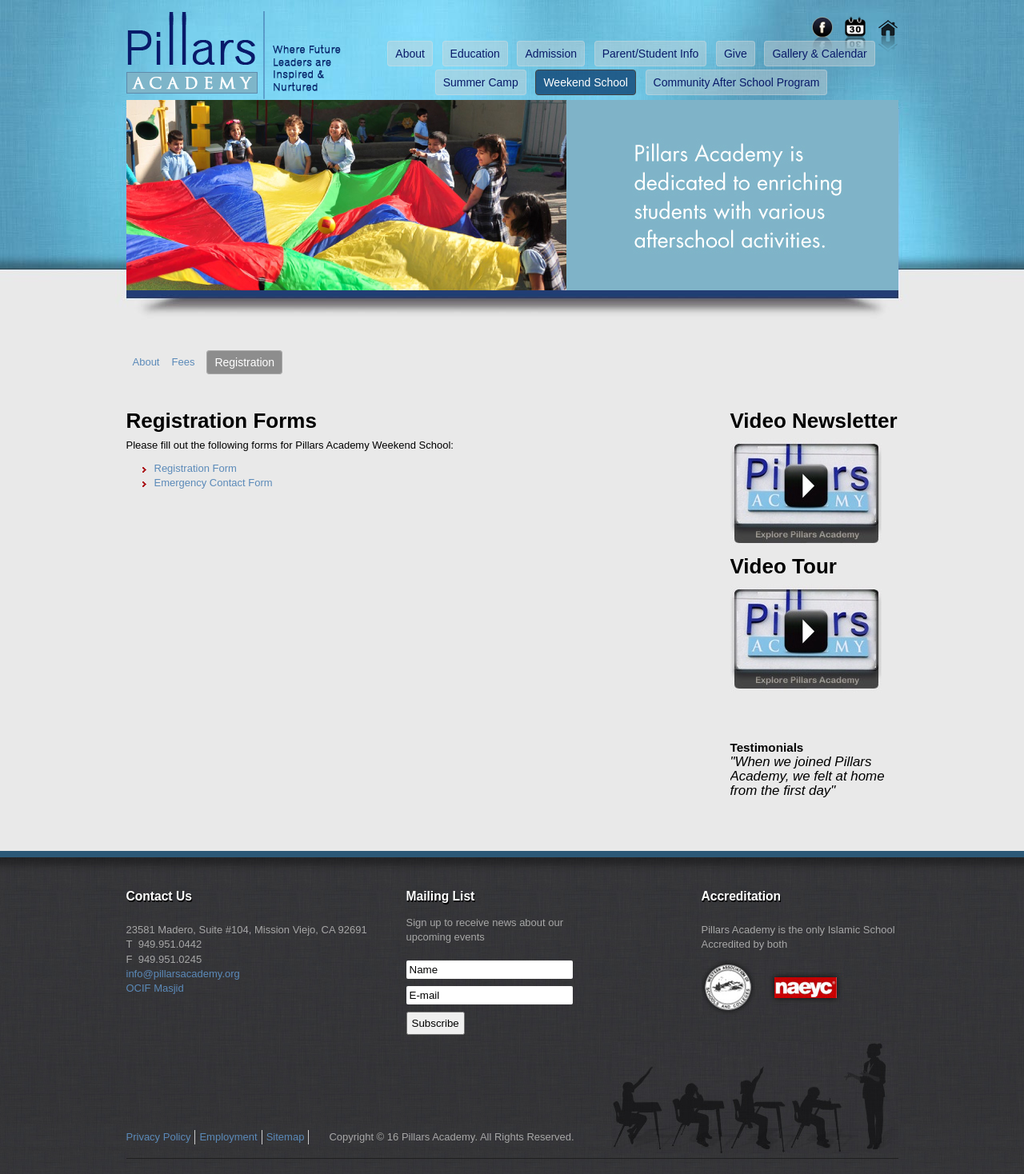
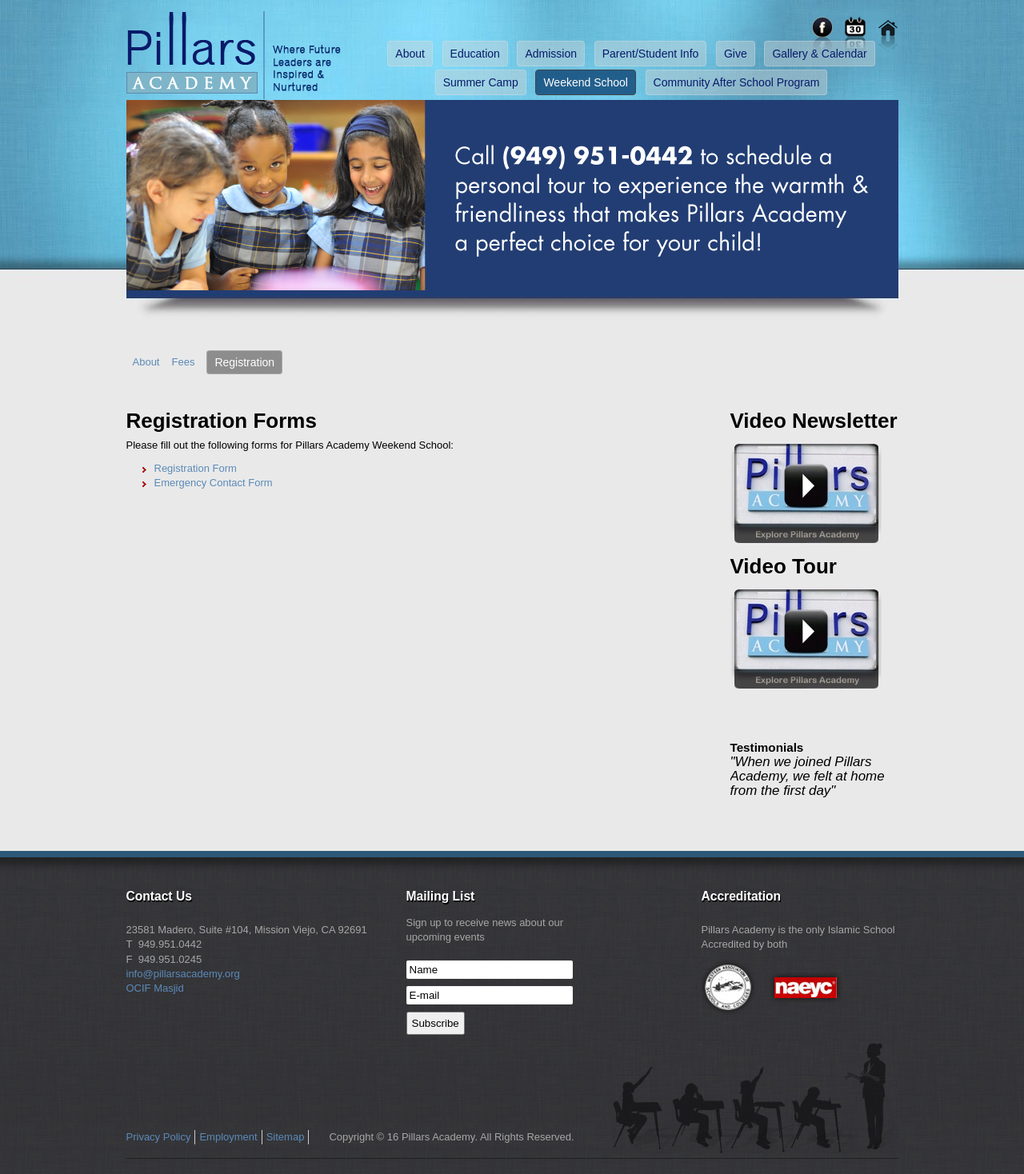
Before and after one commit to pillarsacademy/pillarsacademy.github.io, a Jekyll site: the page built from weekend-school/registration.md, in a window 1280 px wide. Shown: the whole page at 80% size. Built offline with Jekyll 4.4.1, drawn with Linux system fonts in a browser that asks for light colours; nearby versions of some CDN libraries.

Commit message:
Update menu.yml

```diff
--- a/_data/menu.yml
+++ b/_data/menu.yml
@@ -1,6 +1,6 @@
 - path: about
   title: "About"
-  banner: /templates/alridah/images/header/missionvision.jpg
+  banner: /templates/alridah/images/header/admission.jpg
   href:
   items:
     - path: mission
@@ -19,7 +19,7 @@
       title: "FAQs"
 - path: learning
   title: "Education"
-  banner: /templates/alridah/images/header/teachinglearning.jpg
+  banner: /templates/alridah/images/header/admission.jpg
   href:
   items:
     - path: infants
@@ -95,7 +95,7 @@
       title: "About"
 - path: weekend-school
   title: "Weekend School"
-  banner: /templates/alridah/images/header/weekendschool.jpg
+  banner: /templates/alridah/images/header/admission.jpg
   href:
   items:
     - path: about
@@ -106,7 +106,7 @@
       title: "Registration"
 - path: after-school
   title: "Community After School Program"
-  banner: /templates/alridah/images/header/weekendschool.jpg
+  banner: /templates/alridah/images/header/admission.jpg
   href:
   items:
     - path: about
```
